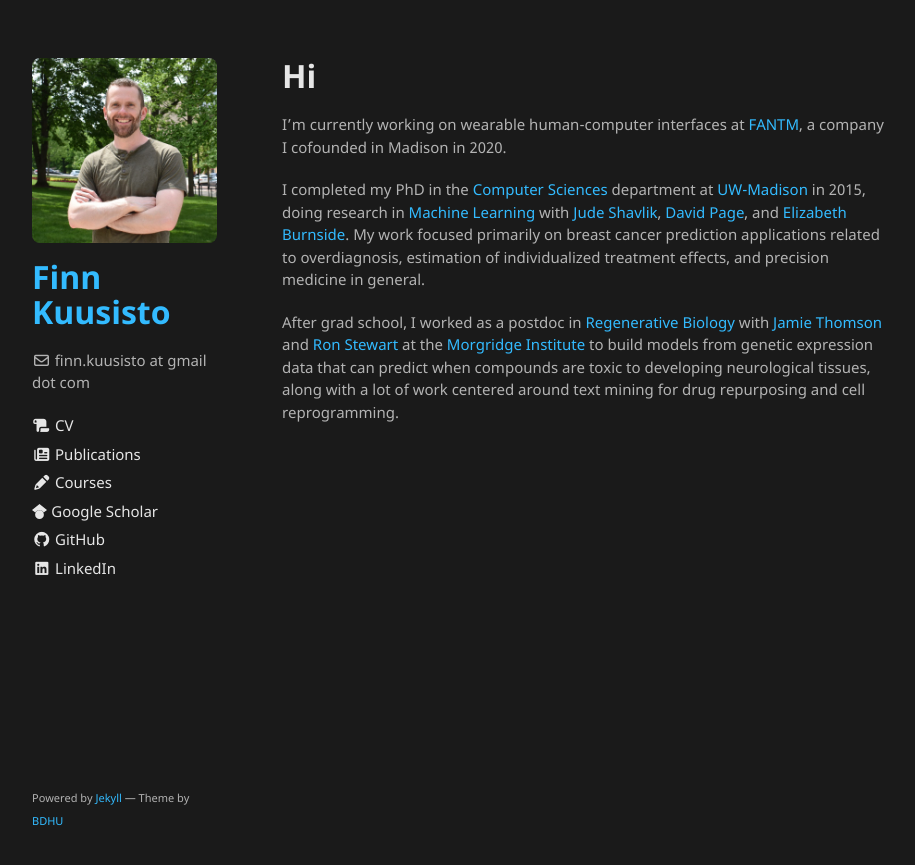
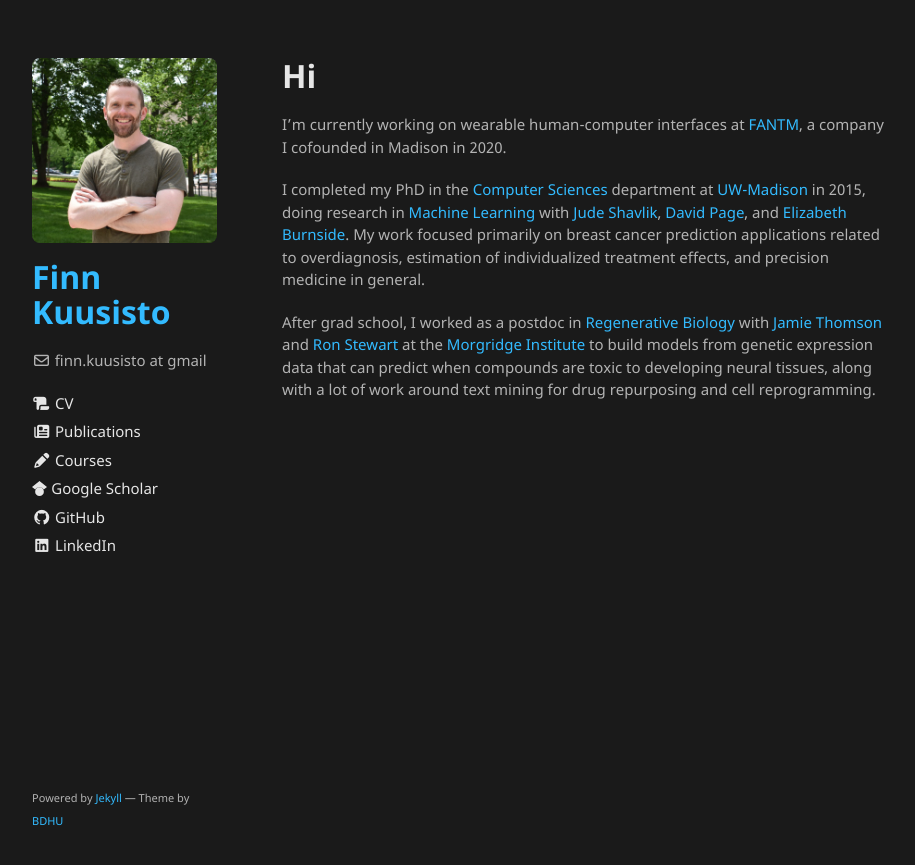
Before and after one commit to finnkuusisto/FinnKuusistoCSPage, a Jekyll site: the page built from index.md, in a window 1280 px wide. Shown: the top 865 px of the page, without its empty margins (178-1093 px from the left). Built offline with Jekyll 4.4.1, drawn with Linux system fonts in a browser that asks for light colours; the repository's description, which GitHub fills in, is left out; our own code applies the rules of GitHub Pages for plain Markdown files.

Commit message:
Just a few more edits to tidy things up.

```diff
--- a/_config.yml
+++ b/_config.yml
@@ -2,7 +2,7 @@ url: https://pages.cs.wisc.edu
 baseurl: /~finn
 title: Finn Kuusisto
 logo: /assets/img/1625603790548.jpg
-email: finn.kuusisto at gmail dot com
+email: finn.kuusisto at gmail
 description:
 show_downloads: false
 google_analytics: UA-35551759-1
--- a/index.md
+++ b/index.md
@@ -8,4 +8,4 @@ I'm currently working on wearable human-computer interfaces at [FANTM](https://w
 
 I completed my PhD in the [Computer Sciences](http://www.cs.wisc.edu) department at [UW-Madison](http://www.wisc.edu) in 2015, doing research in [Machine Learning](http://www.cs.wisc.edu/areas/ai/index.html) with [Jude Shavlik](http://pages.cs.wisc.edu/~shavlik/), [David Page](https://scholars.duke.edu/person/david.page), and [Elizabeth Burnside](https://www.radiology.wisc.edu/profile/elizabeth-burnside-8/). My work focused primarily on breast cancer prediction applications related to overdiagnosis, estimation of individualized treatment effects, and precision medicine in general.
 
-After grad school, I worked as a postdoc in [Regenerative Biology](https://morgridge.org/research/regenerative-biology/) with [Jamie Thomson](https://en.wikipedia.org/wiki/James_Thomson_(cell_biologist)) and [Ron Stewart](https://morgridge.org/profile/ron-stewart/) at the [Morgridge Institute](https://morgridge.org/) to build models from genetic expression data that can predict when compounds are toxic to developing neurological tissues, along with a lot of work centered around text mining for drug repurposing and cell reprogramming.
+After grad school, I worked as a postdoc in [Regenerative Biology](https://morgridge.org/research/regenerative-biology/) with [Jamie Thomson](https://en.wikipedia.org/wiki/James_Thomson_(cell_biologist)) and [Ron Stewart](https://morgridge.org/profile/ron-stewart/) at the [Morgridge Institute](https://morgridge.org/) to build models from genetic expression data that can predict when compounds are toxic to developing neural tissues, along with a lot of work around text mining for drug repurposing and cell reprogramming.
```
Also changed, not shown: 4 other files.
